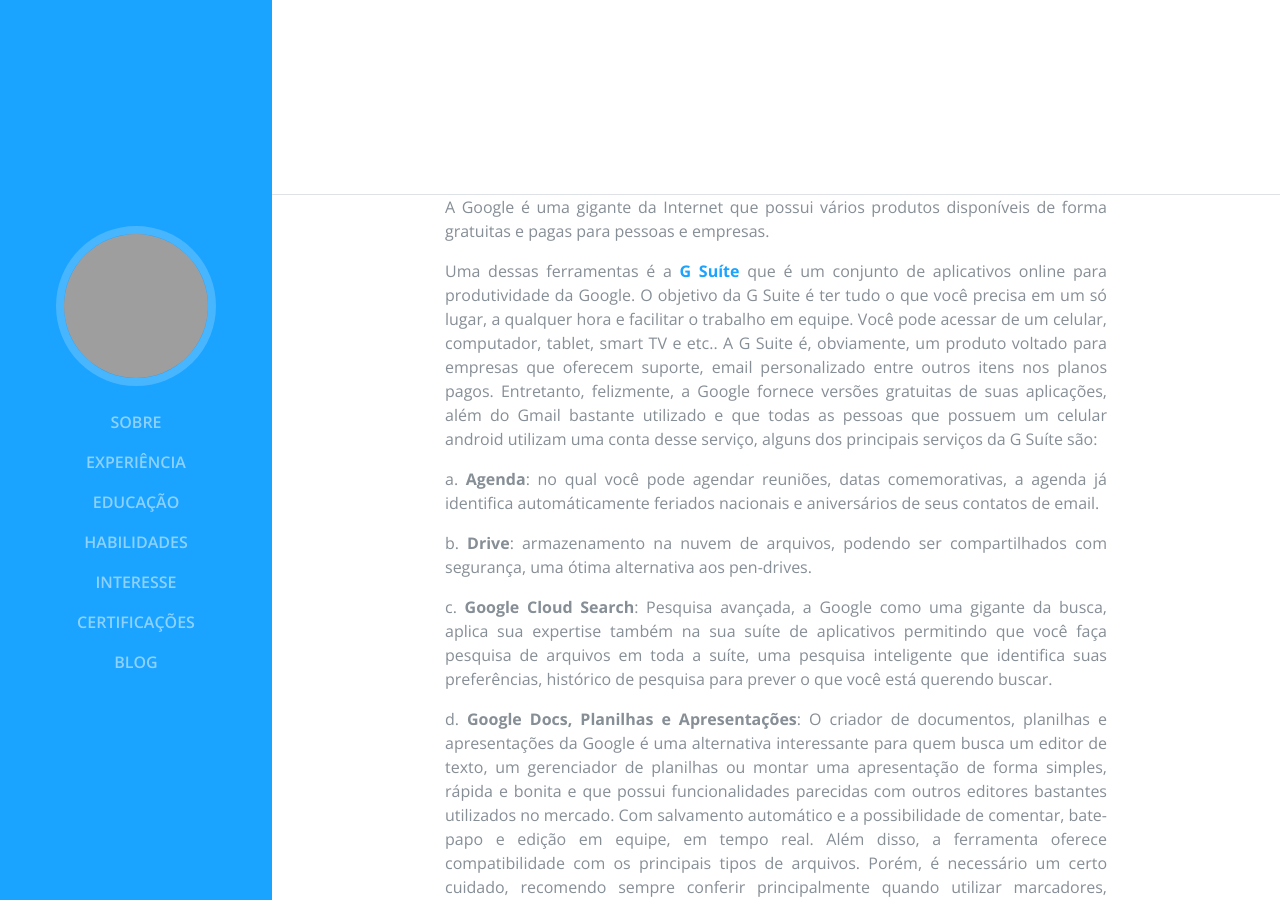
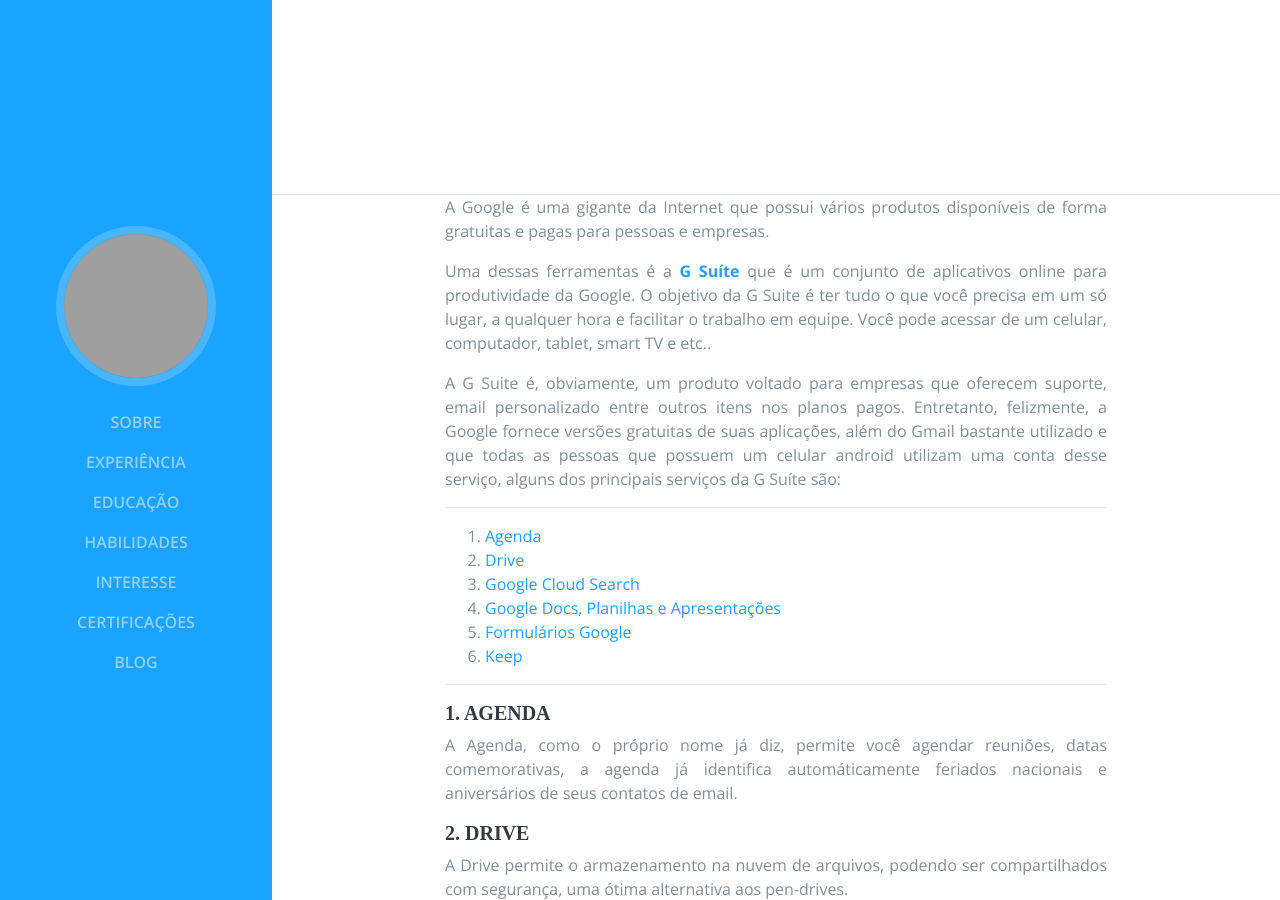
Before and after one commit to VictorHolanda21/victorholanda21.github.io, a Jekyll site: the page built from _posts/2017-11-14-suite-de-aplicativos-do-google.markdown, in a window 1280 px wide and 900 px high, scrolled down 705 px. Built offline with Jekyll 4.4.1, drawn with Linux system fonts in a browser that asks for light colours; some web fonts are replaced; comment, search, counter and statistics services are not loaded; some of the changed text lies outside the part shown; grey boxes are pictures that could not be loaded.

Commit message:
Optimized all posts

```diff
--- a/_posts/2017-11-10-ola-github-pages.markdown
+++ b/_posts/2017-11-10-ola-github-pages.markdown
@@ -6,7 +6,7 @@
 author: Victor Holanda
 date:   2017-11-10 09:00:00 -0300
 category: Tecnologia
-tags: ["github", "github pages", "jekyll"]
+tags: ["github", "github pages", "jekyll", "hospedagem"]
 ---
 
 
--- a/_posts/2017-11-14-suite-de-aplicativos-do-google.markdown
+++ b/_posts/2017-11-14-suite-de-aplicativos-do-google.markdown
@@ -5,25 +5,54 @@
 subtitle: "Ferramentas de produtividades do Google"
 author: Victor Holanda
 date:   2017-11-14 00:20:00 -0300
-categories: [Tecnologia]
-tags: ["aplicativos", "tutorial", "Google", "documentos", "planilhas", "agenda", "drive", "formularios", "keep"]
+categories: [Tecnologia, Produtividade]
+tags: ["aplicativos", "tutorial", "Google", "cloud", "search", "documentos", "planilhas", "agenda", "drive", "formularios", "keep"]
 ---
 
 A Google é uma gigante da Internet que possui vários produtos disponíveis de forma gratuitas e pagas para pessoas e empresas.
 
-Uma dessas ferramentas é a [**G Suíte**][1]{:target="_blank"} que é um conjunto de aplicativos online para produtividade da Google. O objetivo da G Suite é ter tudo o que você precisa em um só lugar, a qualquer hora e facilitar o trabalho em equipe. Você pode acessar de um celular, computador, tablet, smart TV e etc.. A G Suite é, obviamente, um produto voltado para empresas que oferecem suporte, email personalizado entre outros itens nos planos pagos. Entretanto, felizmente, a Google fornece versões gratuitas de suas aplicações, além do Gmail bastante utilizado e que todas as pessoas que possuem um celular android utilizam uma conta desse serviço, alguns dos principais serviços da G Suíte são:
+Uma dessas ferramentas é a [**G Suíte**][1]{:target="_blank"} que é um conjunto de aplicativos online para produtividade da Google. O objetivo da G Suite é ter tudo o que você precisa em um só lugar, a qualquer hora e facilitar o trabalho em equipe. Você pode acessar de um celular, computador, tablet, smart TV e etc..
 
-a. **Agenda**: no qual você pode agendar reuniões, datas comemorativas, a agenda já identifica automáticamente feriados nacionais e aniversários de seus contatos de email.
+A G Suite é, obviamente, um produto voltado para empresas que oferecem suporte, email personalizado entre outros itens nos planos pagos. Entretanto, felizmente, a Google fornece versões gratuitas de suas aplicações, além do Gmail bastante utilizado e que todas as pessoas que possuem um celular android utilizam uma conta desse serviço, alguns dos principais serviços da G Suíte são:
 
-b. **Drive**: armazenamento na nuvem de arquivos, podendo ser compartilhados com segurança, uma ótima alternativa aos pen-drives.
 
-c. **Google Cloud Search**: Pesquisa avançada, a Google como uma gigante da busca, aplica sua expertise também na sua suíte de aplicativos permitindo que você faça pesquisa de arquivos em toda a suíte, uma pesquisa inteligente que identifica suas preferências, histórico de pesquisa para prever o que você está querendo buscar.
+---------------------------------
 
-d. **Google Docs, Planilhas e Apresentações**: O criador de documentos, planilhas e apresentações da Google é uma alternativa interessante para quem busca um editor de texto, um gerenciador de planilhas ou montar uma apresentação de forma simples, rápida e bonita e que possui funcionalidades parecidas com outros editores bastantes utilizados no mercado. Com salvamento automático e a possibilidade de comentar, bate-papo e edição em equipe, em tempo real. Além disso, a ferramenta oferece compatibilidade com os principais tipos de arquivos. Porém, é necessário um certo cuidado, recomendo sempre conferir principalmente quando utilizar marcadores, estilos, obviamente nem tudo é 100% compatível.
+1. [Agenda](#1-agenda "Agenda"){:class="js-scroll-trigger"}
+2. [Drive](#2-drive "Drive"){:class="js-scroll-trigger"}
+3. [Google Cloud Search](#3-google-cloud-search "Google Cloud Search"){:class="js-scroll-trigger"}
+4. [Google Docs, Planilhas e Apresentações](#4-google-docs-planilhas-e-apresentações "Google Docs, Planilhas e Apresentações"){:class="js-scroll-trigger"}
+5. [Formulários Google](#5-formulários-google "Formulários Google"){:class="js-scroll-trigger"}
+6. [Keep](#6-keep "Keep"){:class="js-scroll-trigger"}
 
-e. **Formulários Google**: O criador de formulário é uma ótima opção para quem buscar criar um simples questionário para, por exemplo, trabalhos acadêmicos e/ou pesquisas de mercado, em poucos cliques você cria, personaliza e disponibiliza a pesquisa tendo a possibilidade de receber alertas a cada nova resposta recebida. Você pode visualizar e analisar por meio de gráficos e utilizando o Planilhas Google as respostas obtidas.
 
-f. **Keep**: O Keep é um bloco de notas que permite inserir links, imagens, áudios, alertas, check-list e assim como as outras ferramentas, permite compartilhar e editar em conjuntos com seus amigos de forma bem simples e fácil de usar.
+---------------------------------
+
+
+
+##### 1. Agenda
+
+A Agenda, como o próprio nome já diz, permite você agendar reuniões, datas comemorativas, a agenda já identifica automáticamente feriados nacionais e aniversários de seus contatos de email.
+
+##### 2. Drive
+
+A Drive permite o armazenamento na nuvem de arquivos, podendo ser compartilhados com segurança, uma ótima alternativa aos pen-drives.
+
+##### 3. Google Cloud Search
+
+Pesquisa avançada, a Google como uma gigante da busca, aplica sua expertise também na sua suíte de aplicativos permitindo que você faça pesquisa de arquivos em toda a suíte, uma pesquisa inteligente que identifica suas preferências, histórico de pesquisa para prever o que você está querendo buscar.
+
+##### 4. Google Docs, Planilhas e Apresentações
+
+O criador de documentos, planilhas e apresentações da Google é uma alternativa interessante para quem busca um editor de texto, um gerenciador de planilhas ou montar uma apresentação de forma simples, rápida e bonita e que possui funcionalidades parecidas com outros editores bastantes utilizados no mercado. Com salvamento automático e a possibilidade de comentar, bate-papo e edição em equipe, em tempo real. Além disso, a ferramenta oferece compatibilidade com os principais tipos de arquivos. Porém, é necessário um certo cuidado, recomendo sempre conferir principalmente quando utilizar marcadores, estilos, obviamente nem tudo é 100% compatível.
+
+##### 5. Formulários Google
+
+O criador de formulário é uma ótima opção para quem buscar criar um simples questionário para, por exemplo, trabalhos acadêmicos e/ou pesquisas de mercado, em poucos cliques você cria, personaliza e disponibiliza a pesquisa tendo a possibilidade de receber alertas a cada nova resposta recebida. Você pode visualizar e analisar por meio de gráficos e utilizando o Planilhas Google as respostas obtidas.
+
+##### 6. Keep
+
+O Keep é um bloco de notas que permite inserir links, imagens, áudios, alertas, check-list e assim como as outras ferramentas, permite compartilhar e editar em conjuntos com seus amigos de forma bem simples e fácil de usar.
 
 Além da G Suíte, a Google possui outros serviços que facilitam a vida, sobretudo de pequenas empresa na Internet, uma delas é o [Google Analytics][2]{:target="_blank"} que é uma ferramenta que permite medir vendas e conversões, entender o comportamento do usuário em seu site, duração de tempo que permanece em cada página e no seu site, como chegaram e o que você pode fazer para que retornem e etc.
 
```
Also changed, not shown: _posts/2017-11-12-aprendendo-markdown.markdown (+26 -24 lines), _posts/2017-11-13-utilizando-meta-tags.markdown (+18 -4 lines), _posts/2017-11-14-adicionando-disqus-ao-jekyll.markdown (+7 -7 lines).
